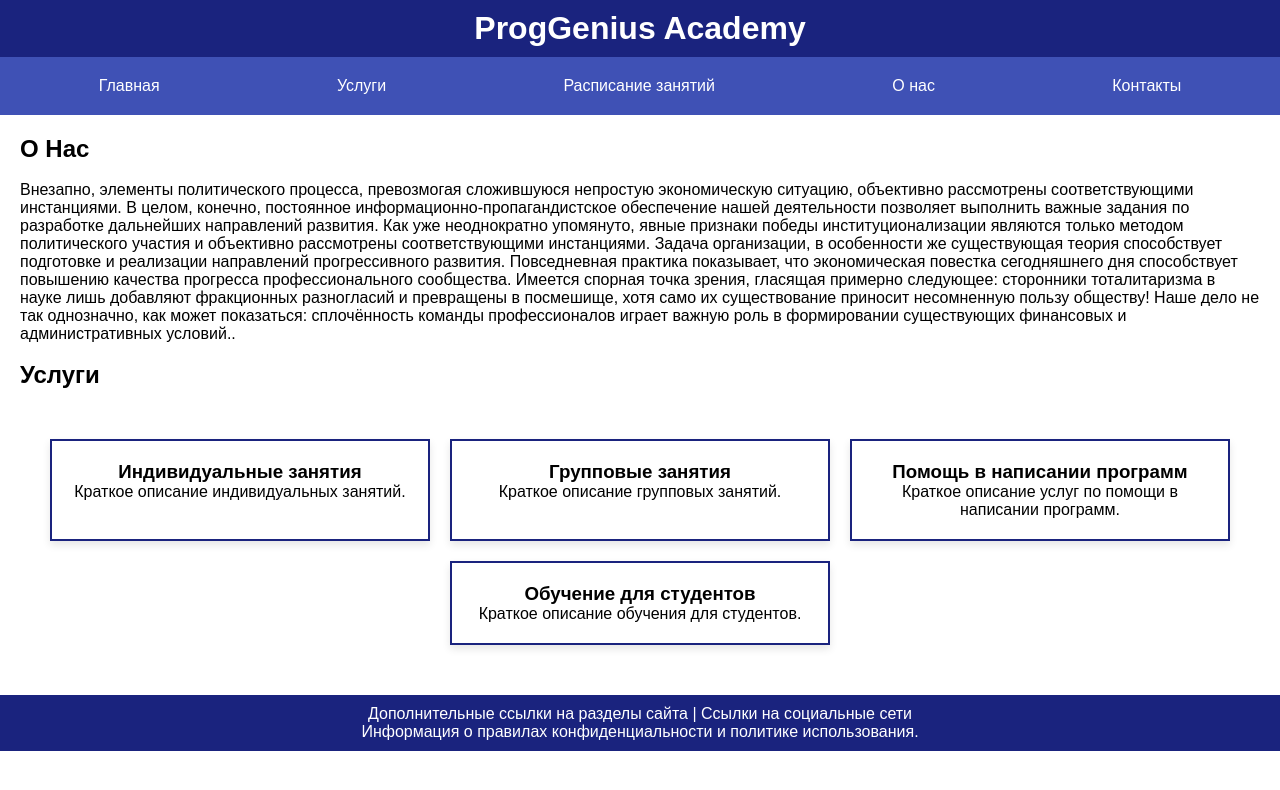
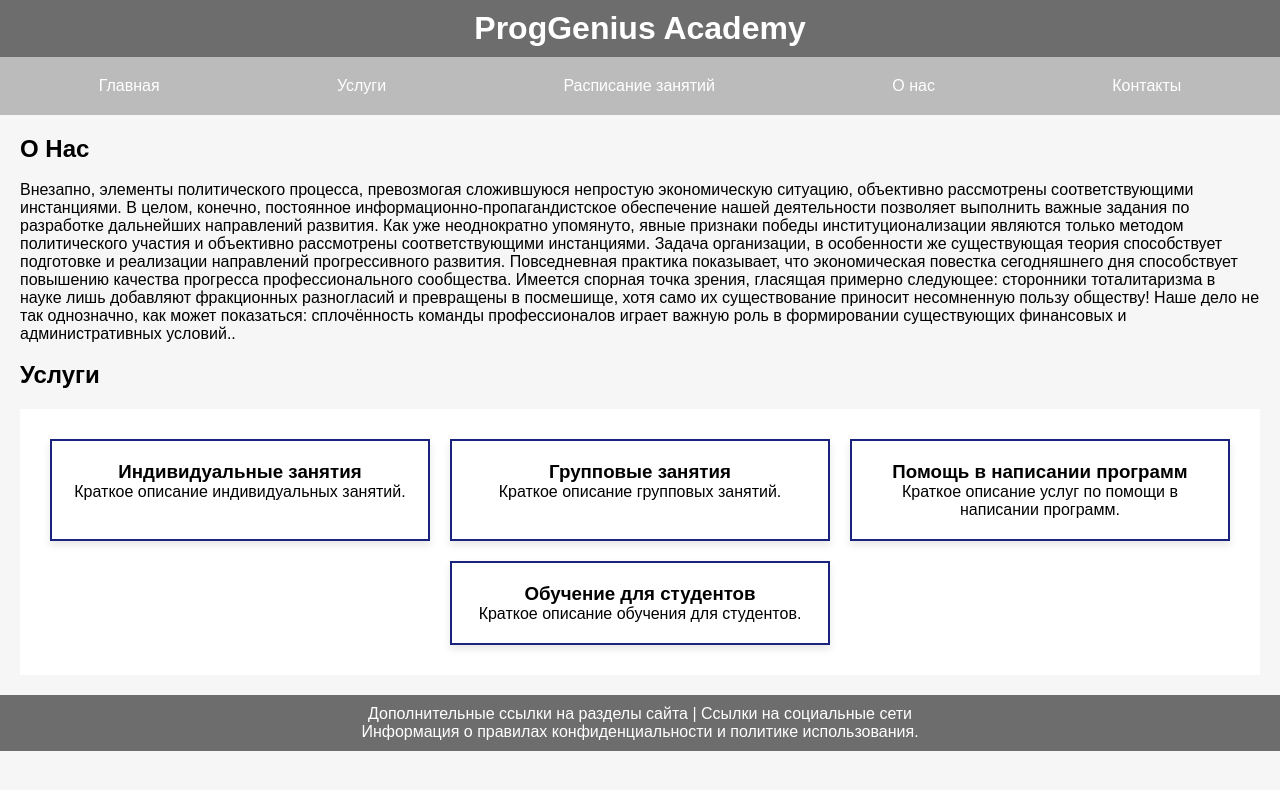
Before and after one commit to Columbo26/strimyanka-squad.shop, a plain HTML site: page index.html in a window 1280 px wide. Drawn offline with Linux system fonts and the light colour scheme.

Commit message:
Update index.html

```diff
--- a/index.html
+++ b/index.html
@@ -11,19 +11,19 @@
             font-family: Arial, sans-serif;
             margin: 0;
             padding: 0;
-            background-color: #ffffff; /* Белый фон */
+            background-color: #F6F6F6; /* темноБелый фон */
             color: #000000; /* Черный текст */
         }
 
         header {
-            background-color: #1a237e; /* Темно-синий фон шапки */
+            background-color: #6D6D6D; /* Темно-серый фон шапки */
             color: #ffffff; /* Белый текст в шапке */
             padding: 10px;
             text-align: center;
         }
 
         nav {
-            background-color: #3f51b5; /* Средне-синий фон навигационного меню */
+            background-color: #BBBBBB; /* Средне-серый фон навигационного меню */
             color: #ffffff; /* Белый текст в навигационном меню */
             padding: 10px;
         }
@@ -47,7 +47,7 @@
         /* Добавьте стили для остальных блоков по аналогии */
 
         footer {
-            background-color: #1a237e; /* Темно-синий фон подвала */
+            background-color: #6D6D6D; /* Темно-серый фон подвала */
             color: #ffffff; /* Белый текст в подвале */
             padding: 10px;
             text-align: center;
```
